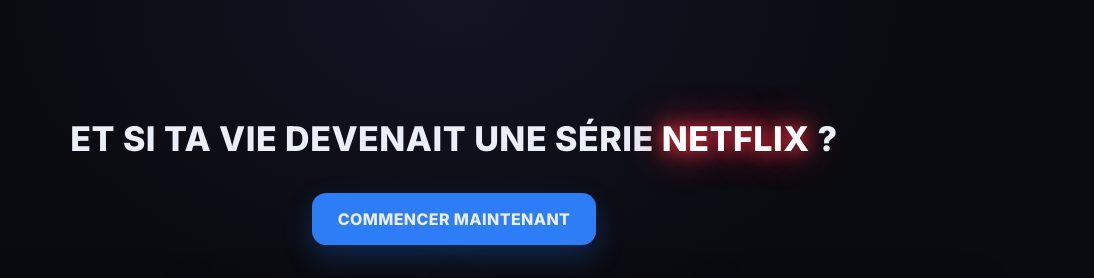
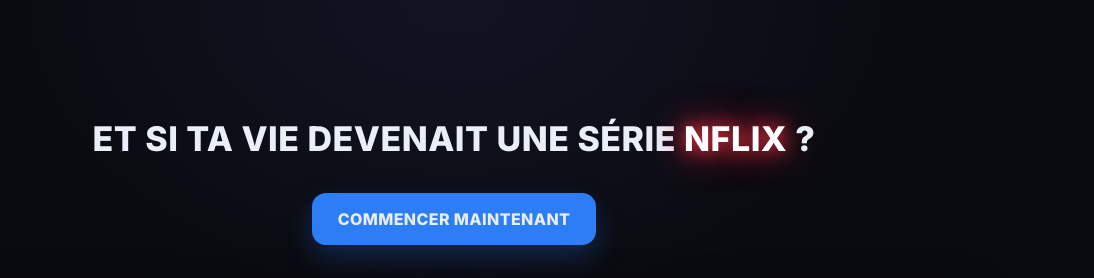
Before and after one commit to altidigitech-ui/nflix-site, a plain HTML site: page index.html in a window 1280 px wide. Shown: the top 278 px of the page, 186-1280 px from the left. Drawn offline with Linux system fonts and the light colour scheme.

Commit message:
index.html

```diff
--- a/index.html
+++ b/index.html
@@ -3,7 +3,7 @@
 <head>
   <meta charset="utf-8" />
   <meta name="viewport" content="width=device-width, initial-scale=1" />
-  <title>NFLIX — Et si ta vie devenait une série Netflix ?</title>
+  <title>NFLIX — Et si ta vie devenait une série Nflix ?</title>
   <meta name="description" content="Transforme tes moments (mariages, anniversaires, voyages, entreprise, musique) en mini-séries dignes de Netflix : affiche, teaser, bande-annonce, épisode. 1 épisode gratuit." />
   <link rel="preconnect" href="https://fonts.googleapis.com" />
   <link href="https://fonts.googleapis.com/css2?family=Inter:wght@400;600;800&display=swap" rel="stylesheet" />
@@ -16,7 +16,7 @@
       <img class="logo" src="assets/logo-nflix.png" alt="NFLIX" />
     </div>
 
-    <h1 class="headline">ET SI TA VIE DEVENAIT UNE<br class="br-md" /> SÉRIE <span class="netflix">NETFLIX</span> ?</h1>
+    <h1 class="headline">ET SI TA VIE DEVENAIT UNE<br class="br-md" /> SÉRIE <span class="netflix">NFLIX</span> ?</h1>
 
     <a class="cta" href="#commencer">COMMENCER MAINTENANT</a>
 
```
